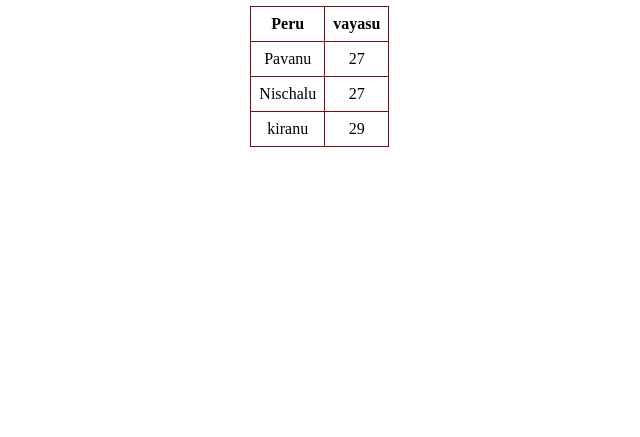
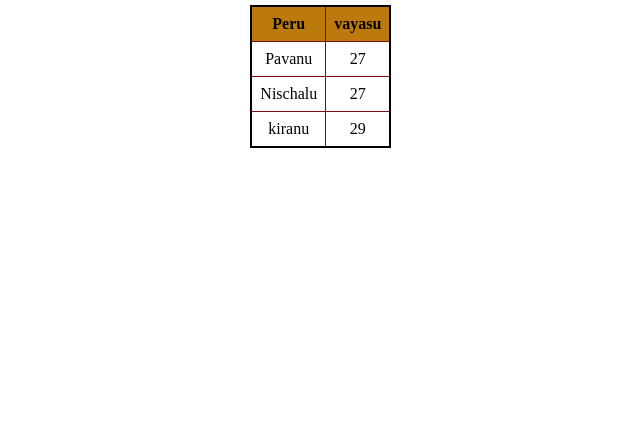
Before and after one commit to pavanadabala/nerchukuntara, a plain HTML site: page table.html in a window 1280 px wide. Shown: the part 363-800 px from the top of the page, without its empty margins (319-959 px from the left). Drawn offline with Linux system fonts and the light colour scheme.

Commit message:
highlight the name, and  age

```diff
--- a/table.html
+++ b/table.html
@@ -20,6 +20,8 @@
         table {
             margin-top: 20px;
             border-collapse: collapse;
+            width: 50%;
+            border: 2px solid black;
         }
 
         th,
@@ -27,6 +29,10 @@
             border: 1px solid rgb(125, 13, 13);
             padding: 8px;
             text-align: center;
+        }
+
+        th {
+            background-color: #bd7a0c;
         }
     </style>
     <title>Bujji Table</title>
```
